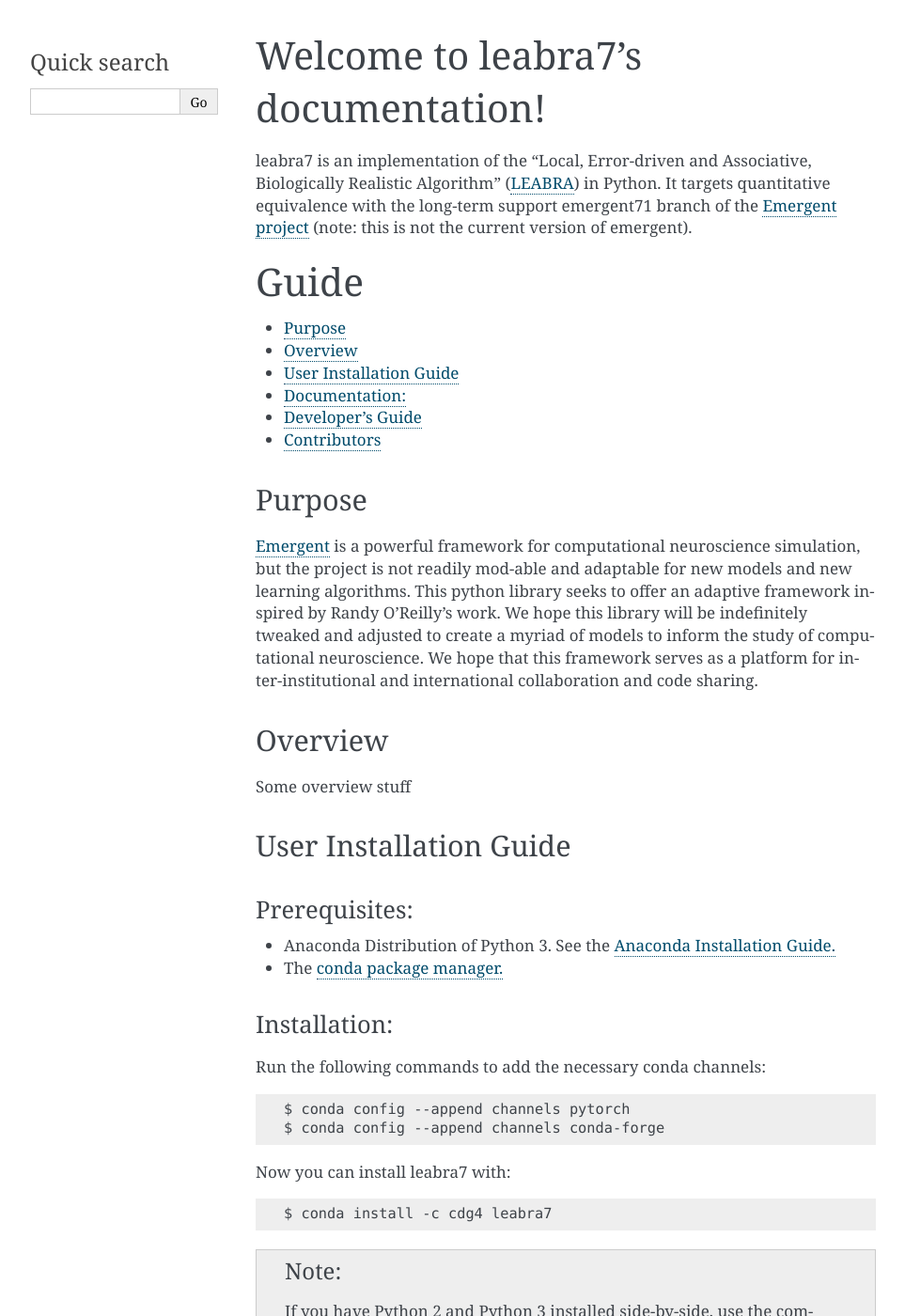
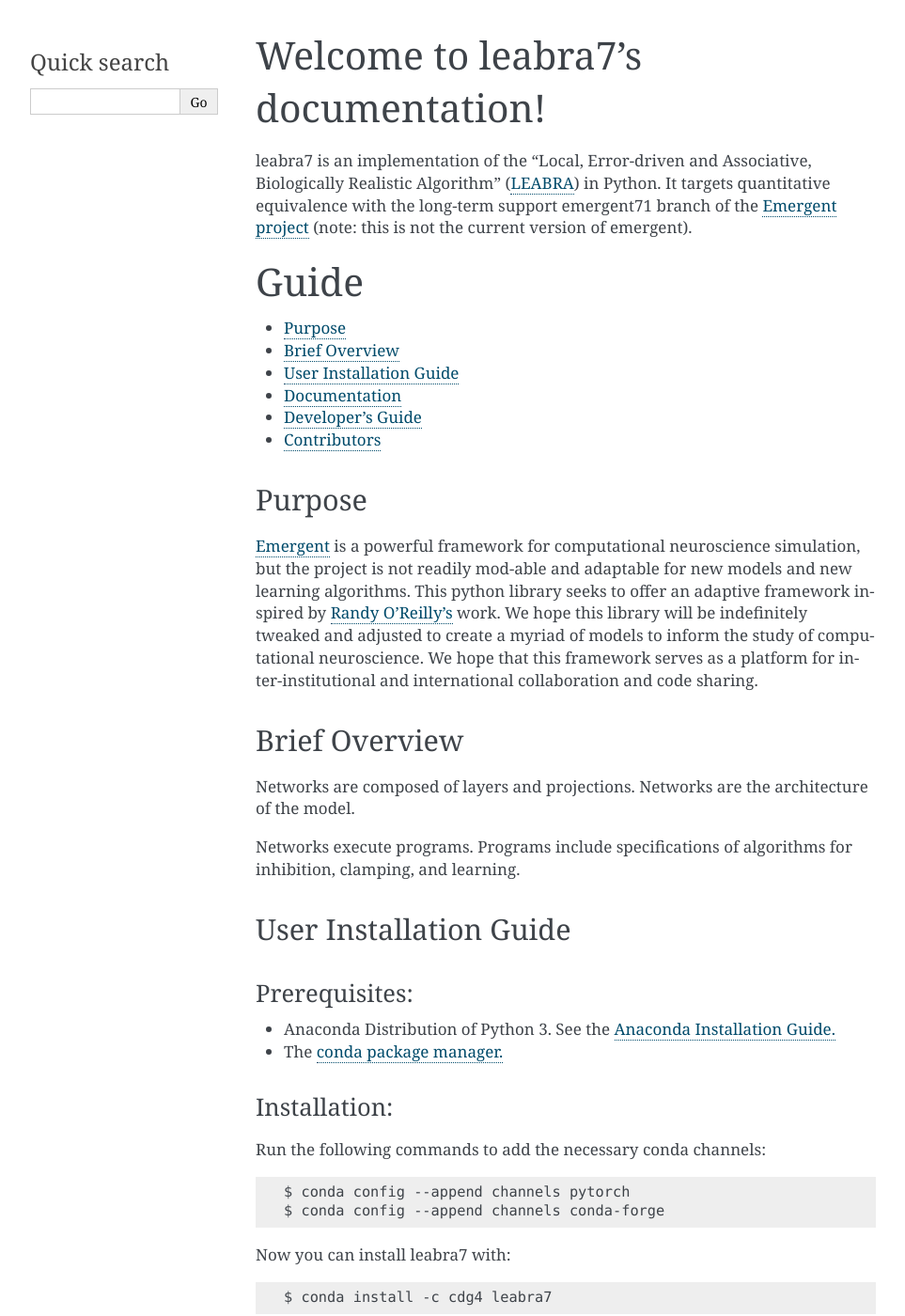
Before and after one commit to cdgreenidge/leabra7, a Sphinx documentation site: the page built from docs/index.rst, in a window 1280 px wide and 1400 px high. Shown: the whole window at 94% size, without its empty margins (148-1111 px from the left). Built offline with Sphinx 7.4.7, drawn with Linux system fonts in a browser that asks for light colours; some of the changed text lies outside the part shown.

Commit message:
Began overview

```diff
--- a/docs/index.rst
+++ b/docs/index.rst
@@ -18,7 +18,7 @@
 =====
 
 * :ref:`Purpose`
-* :ref:`Overview`
+* :ref:`Brief Overview <brief_overview>`
 * :ref:`User Installation Guide <install_guide>`
 * :ref:`Documentation`
 * :ref:`Developer's Guide <develop_guide>`
@@ -32,18 +32,24 @@
 `Emergent <https://grey.colorado.edu/emergent/index.php/Main_Page>`_ is a
 powerful framework for computational neuroscience simulation, but the project
 is not readily mod-able and adaptable for new models and new learning algorithms.
-This python library seeks to offer an adaptive framework inspired by Randy O'Reilly's
+This python library seeks to offer an adaptive framework inspired by
+`Randy O'Reilly's <http://psych.colorado.edu/~oreilly>`_
 work. We hope this library will be indefinitely tweaked and adjusted to create
 a myriad of models to inform the study of computational neuroscience. We hope
 that this framework serves as a platform for inter-institutional and international
 collaboration and code sharing.
 
-.. _Overview:
+.. _brief_overview:
 
-Overview
---------
+Brief Overview
+--------------
 
-Some overview stuff
+Networks are composed of layers and projections. Networks are the architecture
+of the model.
+
+Networks execute programs. Programs include specifications of algorithms for
+inhibition, clamping, and learning.
+
 
 .. _install_guide:
 
@@ -105,6 +111,8 @@
 This project was spearheaded by Daniel Greenidge with assistance from Noam Miller
 and Fabien Benureau.
 
+This a project of `Norman Lab. <https://compmem.princeton.edu>`_
+
 Indices and tables
 ==================
 
```
Also changed, not shown: other parts of docs/index.rst (+1 -1 lines).
